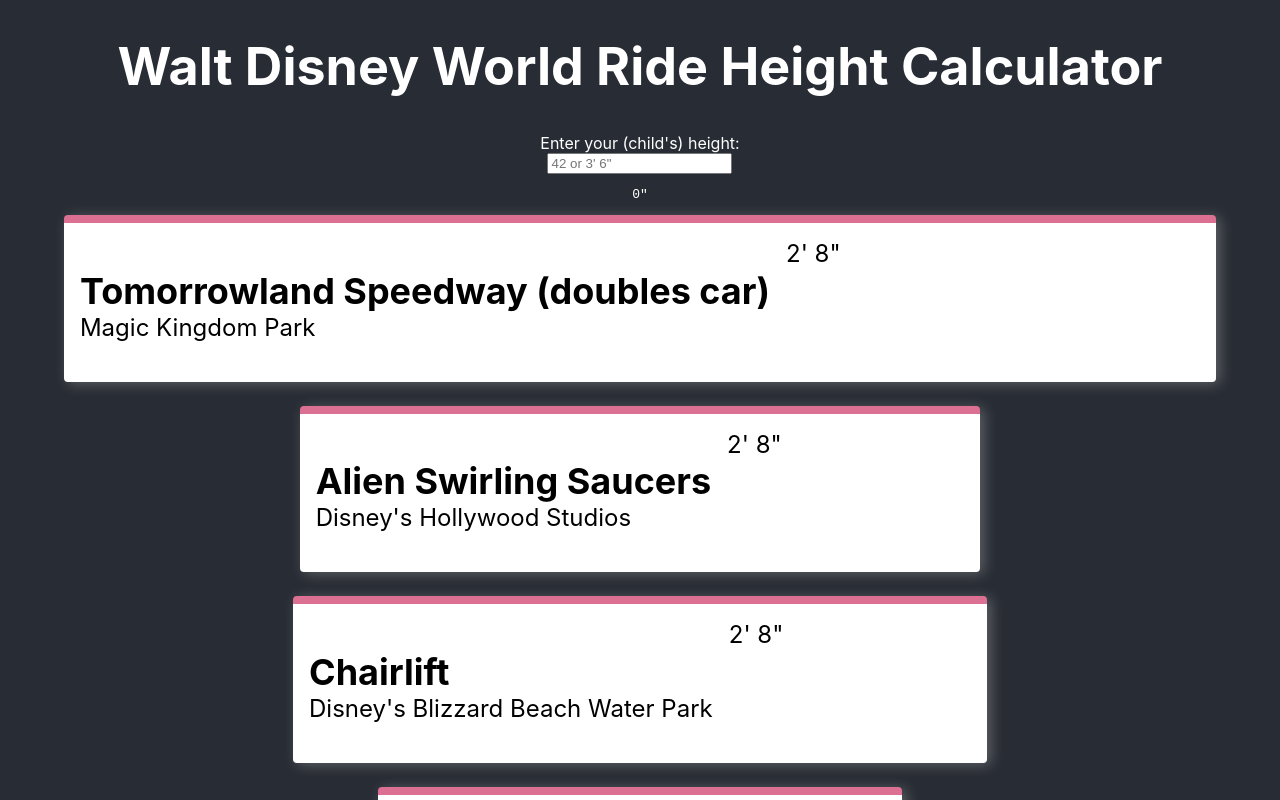
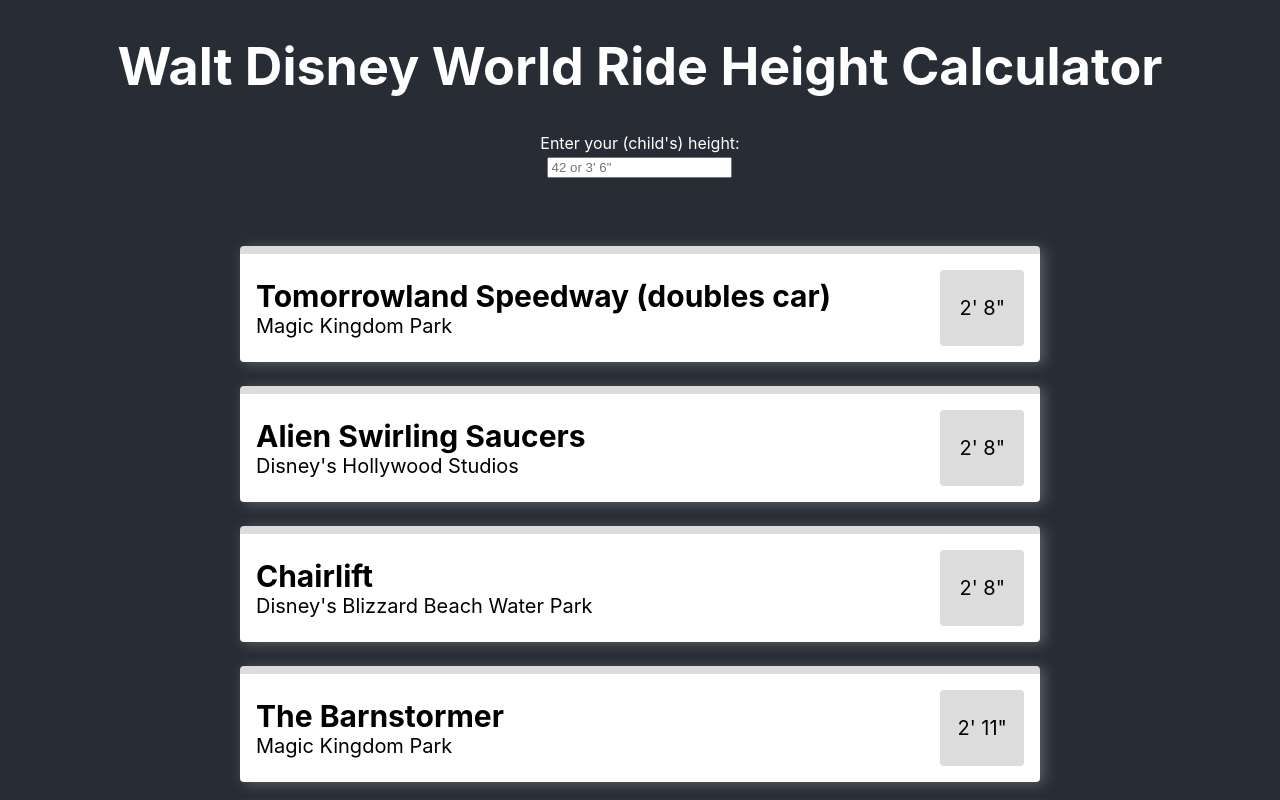
Before and after one commit to lineleader/height-check, a React (Create React App) app: page / in a window 1280 px wide. Shown: the top 800 px of the page. Built offline with nearby package versions, Linux system fonts and the light colour scheme.

Commit message:
Highlight can/can't ride

```diff
--- a/src/App.tsx
+++ b/src/App.tsx
@@ -4,23 +4,20 @@
 import Input from "./Input";
 import Result from "./Result";
 import { heights, parse, asHeight } from "./heights";
+import { isRideable } from "./rideable";
 
 function App() {
   const [height, setHeight] = useState("");
 
   const parsedHeight = parse(height);
 
-  const canRide = heights
-    .filter(attraction => attraction.height <= parsedHeight)
-    .map(attraction => (
-      <Result key={attraction.name} canRide={true} {...attraction} />
-    ));
-
-  const cantRide = heights
-    .filter(attraction => attraction.height > parsedHeight)
-    .map(attraction => (
-      <Result key={attraction.name} canRide={false} {...attraction} />
-    ));
+  const results = heights.map(attraction => (
+    <Result
+      key={attraction.name}
+      canRide={isRideable(parsedHeight, attraction.height)}
+      {...attraction}
+    />
+  ));
 
   return (
     <AppWrapper>
@@ -36,11 +33,16 @@
           placeholder={`42 or 3' 6"`}
         />
         {parsedHeight > -1 && (
-          <>
-            <pre>{asHeight(parsedHeight)}</pre>
-            {canRide}
-            {cantRide}
-          </>
+          <ResultsWrapper>
+            <p>
+              {parsedHeight > 0 ? (
+                <>At {asHeight(parsedHeight)}, you can ride...</>
+              ) : (
+                <>&nbsp;</>
+              )}
+            </p>
+            {results}
+          </ResultsWrapper>
         )}
       </AppBody>
     </AppWrapper>
@@ -69,3 +71,9 @@
   flex-direction: column;
   align-items: center;
 `;
+
+const ResultsWrapper = styled.div`
+  margin-top: 1rem;
+  max-width: 800px;
+  text-align: left;
+`;
--- a/src/Input.tsx
+++ b/src/Input.tsx
@@ -52,6 +52,6 @@
   width: max-content;
 
   label {
-    text-align: left;
+    margin-bottom: 0.25rem;
   }
 `;
--- a/src/Result.tsx
+++ b/src/Result.tsx
@@ -1,27 +1,36 @@
 import React from "react";
 import PropTypes from "prop-types";
-import styled from "styled-components";
+import styled, { ThemeProvider } from "styled-components";
 
 import ListItem from "./ListItem";
 import { asHeight } from "./heights";
+import { Rideable } from "./rideable";
 
 interface ResultProps {
   name: string;
   height: number;
   park: string;
-  canRide: boolean;
+  canRide: Rideable;
 }
 
 const Result = (props: ResultProps) => {
   const { name, height, park, canRide } = props;
   return (
-    <ResultContainer canRide={canRide}>
-      <div>
-        <h2>{name}</h2>
-        <p>{park}</p>
-      </div>
-      <p>{asHeight(height)}</p>
-    </ResultContainer>
+    <ThemeProvider theme={getTheme(canRide)}>
+      <ResultContainer>
+        <Names>
+          <h2>{name}</h2>
+          <p>{park}</p>
+        </Names>
+        <Height>
+          {canRide === Rideable.Neutral
+            ? asHeight(height)
+            : canRide === Rideable.Yes
+            ? "Yes!"
+            : "Not yet"}
+        </Height>
+      </ResultContainer>
+    </ThemeProvider>
   );
 };
 
@@ -29,21 +38,21 @@
   name: PropTypes.string.isRequired,
   height: PropTypes.number.isRequired,
   park: PropTypes.string.isRequired,
-  canRide: PropTypes.bool.isRequired,
+  canRide: PropTypes.oneOf([Rideable.Neutral, Rideable.Yes, Rideable.No])
+    .isRequired,
 };
 
 export default Result;
 
-const ResultContainer = styled(ListItem)<{ canRide: boolean }>`
+const ResultContainer = styled(ListItem)`
   display: grid;
-  grid-template-columns: 5fr 3fr;
+  grid-template-columns: 8fr 1fr;
   column-gap: 1rem;
 
-  border-top: 8px solid
-    ${props => (props.canRide ? "green" : "palevioletred")};
+  border-top: 8px solid ${props => props.theme.color};
 
   justify-content: space-between;
-  font-size: 1.5rem;
+  font-size: 1.25rem;
   & + & {
     margin-top: 1.5rem;
   }
@@ -52,11 +61,58 @@
     display: flex;
     flex-direction: column;
   }
+`;
 
-  h2 {
-    margin-bottom: 0;
+const Names = styled.div`
+  display: flex;
+  flex-direction: column;
+  justify-content: center;
+  align-items: flex-start;
+  margin: 0.5rem 0;
+
+  * {
+    margin: 0;
   }
-  p {
-    margin-top: 0;
+
+  @media (max-width: 768px) {
+    p {
+      font-size: 1.2rem;
+    }
   }
 `;
+
+const Height = styled.div`
+  display: flex;
+  align-items: center;
+  justify-content: center;
+  background-color: ${props => props.theme.color};
+  border-radius: 0.25rem;
+  padding: 0.5rem;
+  text-align: center;
+
+  @media (max-width: 768px) {
+    margin-top: 1rem;
+  }
+`;
+
+const neutralTheme = {
+  color: "gainsboro",
+};
+
+const canRideTheme = {
+  color: "mediumspringgreen",
+};
+
+const cantRideTheme = {
+  color: "lightcoral",
+};
+
+const themes = {
+  [Rideable.Neutral]: neutralTheme,
+  [Rideable.Yes]: canRideTheme,
+  [Rideable.No]: cantRideTheme,
+};
+
+const getTheme = (canRide: Rideable) => {
+  return themes[canRide];
+};
--- /dev/null
+++ b/src/rideable.ts
@@ -0,0 +1,17 @@
+export enum Rideable {
+  Neutral = 0,
+  Yes,
+  No,
+}
+
+export const isRideable = (height: number, requirement: number): Rideable => {
+  if (height === 0) {
+    return Rideable.Neutral;
+  }
+
+  if (height >= requirement) {
+    return Rideable.Yes;
+  }
+
+  return Rideable.No;
+};
```
